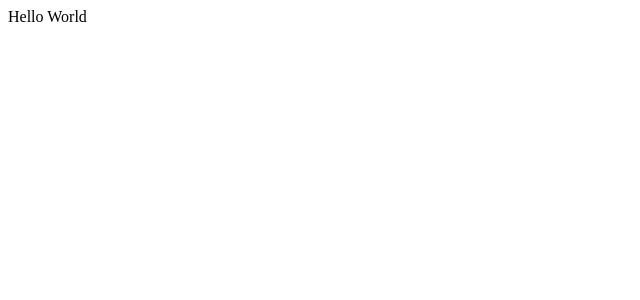
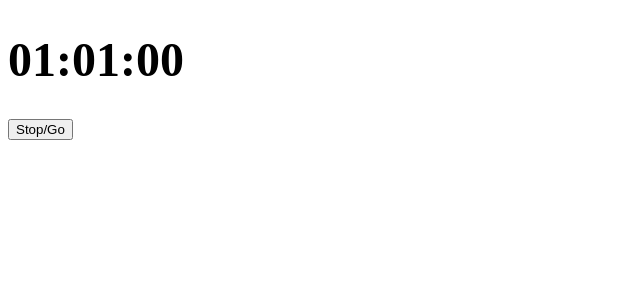
Before and after one commit to cat391/GrindMeter, a React (Vite) app in the folder grindmeter/: page / in a window 1280 px wide. Shown: the top 300 px of the page, without its empty margins (0-640 px from the left). Built offline with nearby package versions, Linux system fonts and the light colour scheme.

Commit message:
Created a basic timer

```diff
--- a/grindmeter/src/App.jsx
+++ b/grindmeter/src/App.jsx
@@ -1,9 +1,22 @@
 import { useState } from "react";
+import Timer from "./Timer";
+import "./App.css";
 
 function App() {
-  const [count, setCount] = useState(0);
+  const [isOn, setIsOn] = useState(false);
+  const time = 3660;
 
-  return <div>Hello World</div>;
+  function handleClick() {
+    setIsOn((prev) => (prev ? false : true));
+  }
+  return (
+    <div>
+      <h2>
+        <Timer duration={time} isRunning={isOn} />
+      </h2>
+      <button onClick={handleClick}>Stop/Go</button>
+    </div>
+  );
 }
 
 export default App;
--- /dev/null
+++ b/grindmeter/src/Timer.jsx
@@ -0,0 +1,14 @@
+import useTimer from "./useTimer";
+
+export default function Timer({ duration, isRunning }) {
+  const { hours, minutes, seconds } = useTimer(duration, isRunning);
+
+  return (
+    <div>
+      <h1>
+        {String(hours).padStart(2, "0")}:{String(minutes).padStart(2, "0")}:
+        {String(seconds).padStart(2, "0")}
+      </h1>
+    </div>
+  );
+}
--- /dev/null
+++ b/grindmeter/src/useTimer.jsx
@@ -0,0 +1,23 @@
+import { useState, useEffect } from "react";
+
+export default function useTimer(startingSeconds, isRunning) {
+  const [time, setTime] = useState(startingSeconds);
+
+  useEffect(() => {
+    const intervalId = setInterval(() => {
+      if (isRunning) {
+        setTime((prev) => (prev > 0 ? prev - 1 : 0));
+      }
+    }, 1000);
+
+    return () => {
+      clearInterval(intervalId);
+    };
+  }, [isRunning]);
+
+  return {
+    hours: Math.floor((time / (60 * 60)) % 24),
+    minutes: Math.floor((time / 60) % 60),
+    seconds: Math.floor(time % 60),
+  };
+}
```
